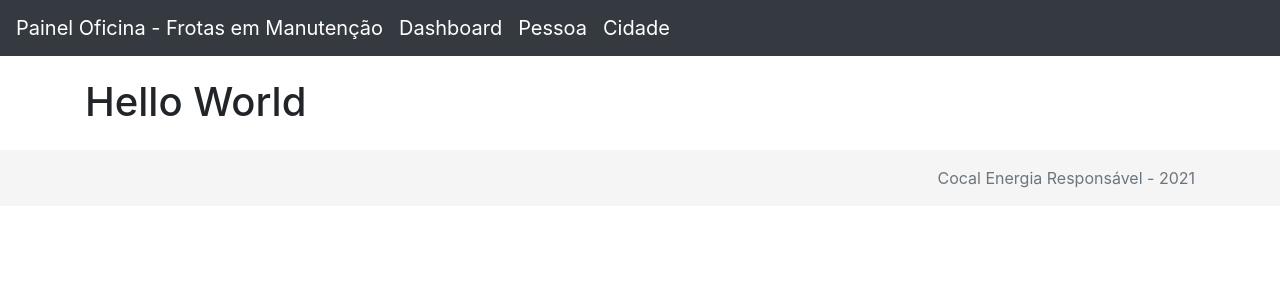
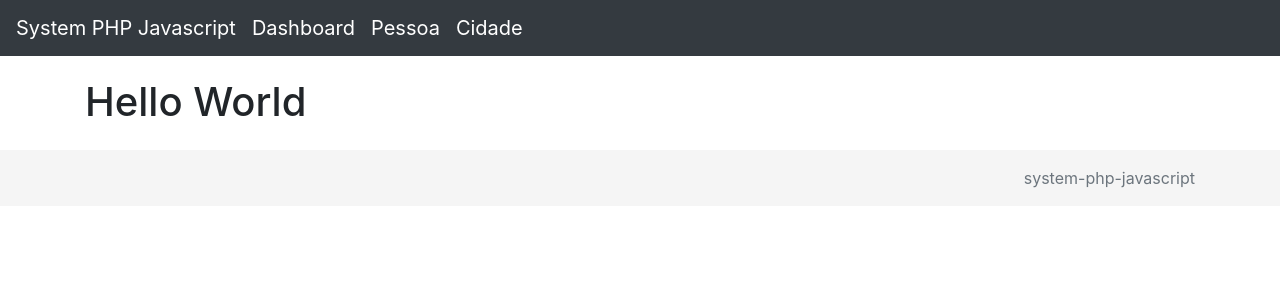
Before and after one commit to glenio-juste/system-php-javascript, a PHP site: page /system-php-javascript/ in a window 1280 px wide. Shown: the top 300 px of the page. Run offline with PHP 8.4, Linux system fonts and the light colour scheme; some libraries are stand-ins or nearby versions.

Commit message:
system-php-javascript

```diff
--- a/config.php
+++ b/config.php
@@ -1,6 +1,6 @@
 <?php
 // coloque a barra / no final
-define('URL', 'http://localhost/system/');
+define('URL', 'http://localhost/system-php-javascript/');
 define('LIBS', 'libs/');
 
 //conf. da conexao com o BD
--- a/views/footer.php
+++ b/views/footer.php
@@ -3,7 +3,7 @@
 <!--Este é o inicio do footer -->
 <footer class="footer mt-auto py-3">
 	<div class="container text-right">
-		<span class="text-muted">Cocal Energia Responsável - 2021</span>
+		<span class="text-muted">system-php-javascript</span>
 	</div>
 </footer>
 </body>
--- a/views/header.php
+++ b/views/header.php
@@ -91,10 +91,10 @@
   <header>
     <!-- Fixed navbar -->
     <nav class="navbar navbar-expand-md navbar-dark fixed-top bg-dark">
-      <a class="navbar-brand" href="javascript:;">Painel Oficina - Frotas em Manutenção</a>
-      <a class="navbar-brand" href="http://localhost/system/dashboard">Dashboard</a>
-      <a class="navbar-brand" href="http://localhost/system/pessoa">Pessoa</a>
-      <a class="navbar-brand" href="http://localhost/system/cidade">Cidade</a>
+      <a class="navbar-brand" href="javascript:;">System PHP Javascript</a>
+      <a class="navbar-brand" href="http://localhost/system-php-javascript/dashboard">Dashboard</a>
+      <a class="navbar-brand" href="http://localhost/system-php-javascript/pessoa">Pessoa</a>
+      <a class="navbar-brand" href="http://localhost/system-php-javascript/cidade">Cidade</a>
     </nav>
   </header>
 
```
